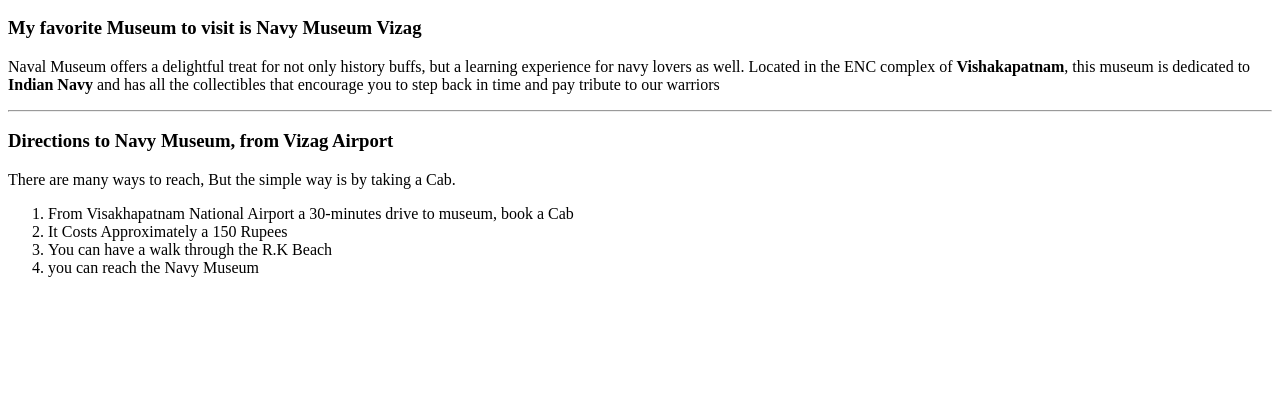
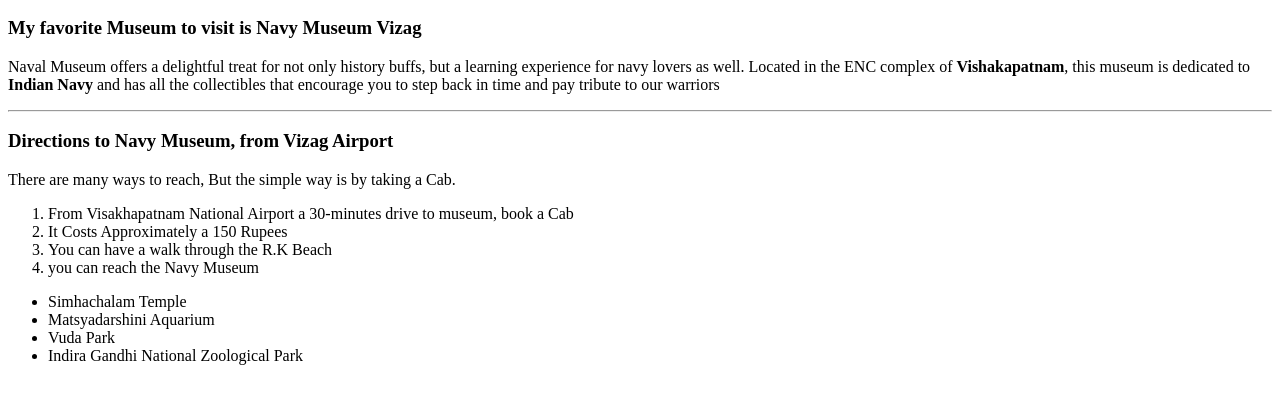
Before and after one commit to 44-563-Web-Apps-F22/44563-webapps-assignment-3-kurrakovidh, a plain HTML site: page index.html in a window 1280 px wide. Shown: the part 110-514 px from the top of the page. Drawn offline with Linux system fonts and the light colour scheme.

Commit message:
addition of data in the vs

```diff
--- a/index.html
+++ b/index.html
@@ -27,6 +27,12 @@
             <li> you can reach the Navy Museum </li>
         </ol>
 
+        <ul>
+            <li>Simhachalam Temple</li>
+            <li>Matsyadarshini Aquarium</li>
+            <li>Vuda Park</li>
+            <li>Indira Gandhi National Zoological Park</li>
+        </ul>
 
 
 
```
